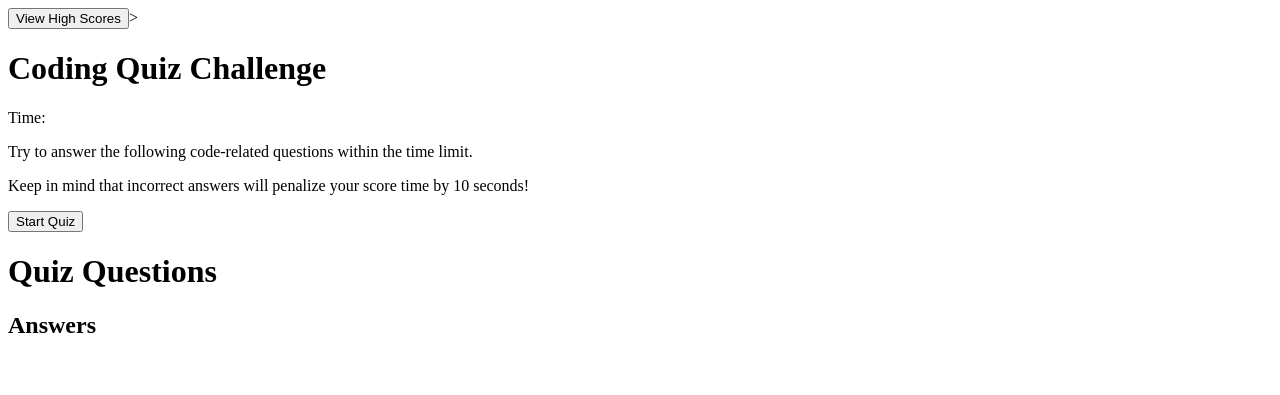
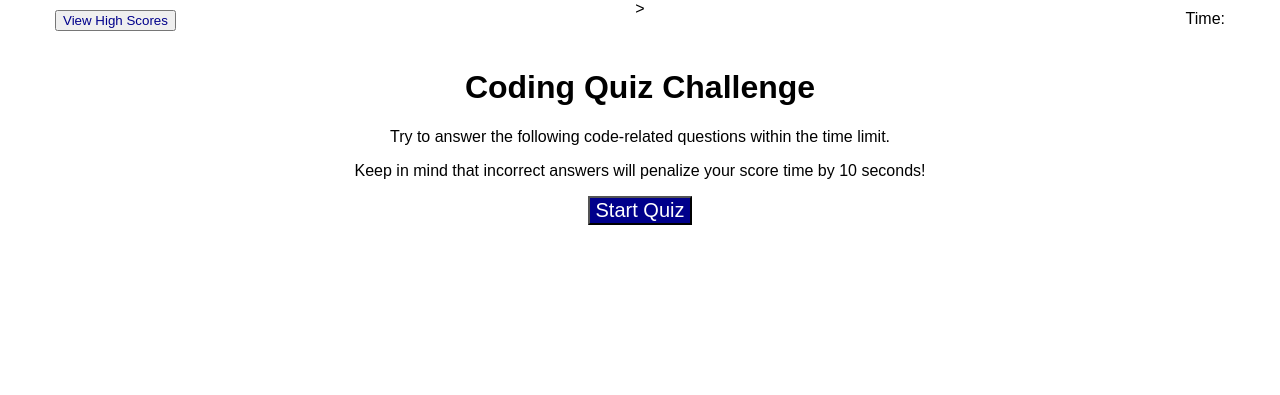
Before and after one commit to bspratford7719/Week4Quiz, a plain HTML site: page index.html in a window 1280 px wide. Drawn offline with Linux system fonts and the light colour scheme.

Commit message:
corrected html codes to reflect the new doc names

```diff
--- a/index.html
+++ b/index.html
@@ -6,7 +6,7 @@
     <meta name="viewport" content="width=device-width, initial-scale=1.0" />
     <meta http-equiv="X-UA-Compatible" content="IE=edge" />
     <title>JavaScript Quiz Time!</title>
-    <link rel="stylesheet" href="./quiz.css" />
+    <link rel="stylesheet" href="./index.css" />
 </head>
 
 <!-- Explanation of how the quiz works -->
@@ -37,6 +37,6 @@
     </div>
 
     <!-- Javascript source-->
-    <script src="./quiz.js"></script>
+    <script src="./index.js"></script>
 </body>
 </html>
```
